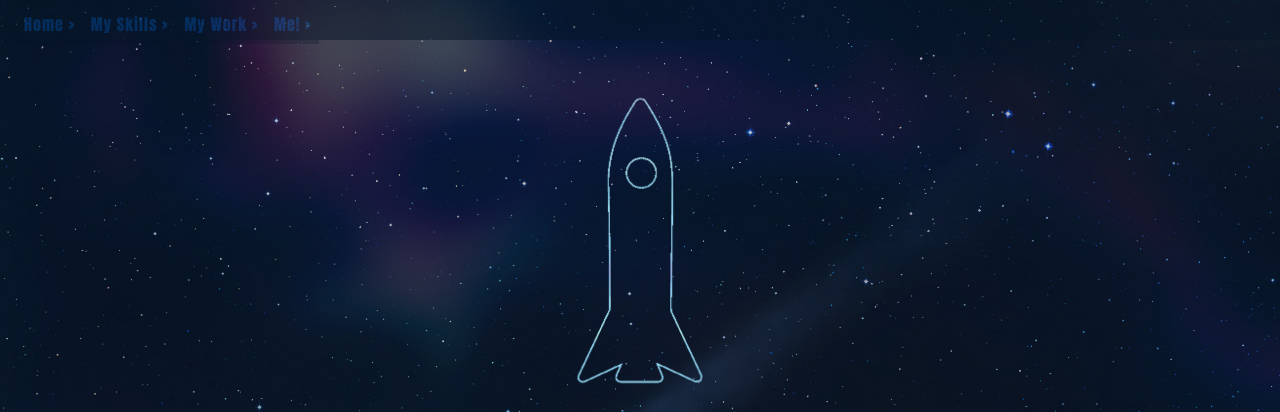
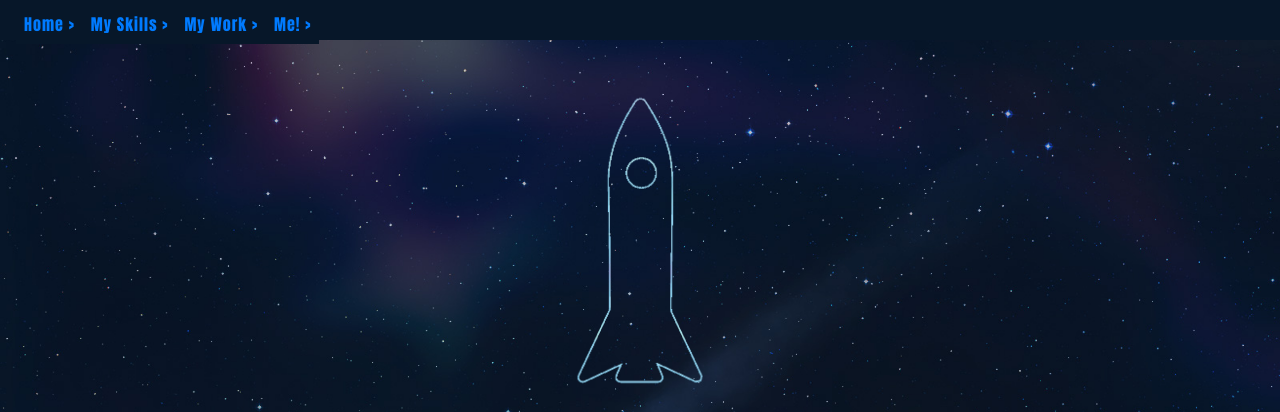
Before and after one commit to jrkwsk/portfscrollreveal, a website: page index.html in a window 1280 px wide. Shown: the top 412 px of the page. Drawn offline with nearby package versions, Linux system fonts and the light colour scheme; a web font is replaced by a local one.

Commit message:
pare poprawek

```diff
--- a/css/style.css
+++ b/css/style.css
@@ -11,16 +11,20 @@ body {
 #navbarNav > ul > li {
 /*    margin: 1vw;*/
     text-decoration: none;
-    color: whitesmoke;
+    color: skyblue;
+    z-index: 1;
 }
 
 
 nav, #navbarNav, body > nav {
     background-color: #071729;
-    opacity: 0.5;
+/*    opacity: 0.9;*/
     height: 5vh;
     padding-top: 1vh;
+    color: skyblue;
 }
+
+
 
 span {
        color: #E80090;
```
